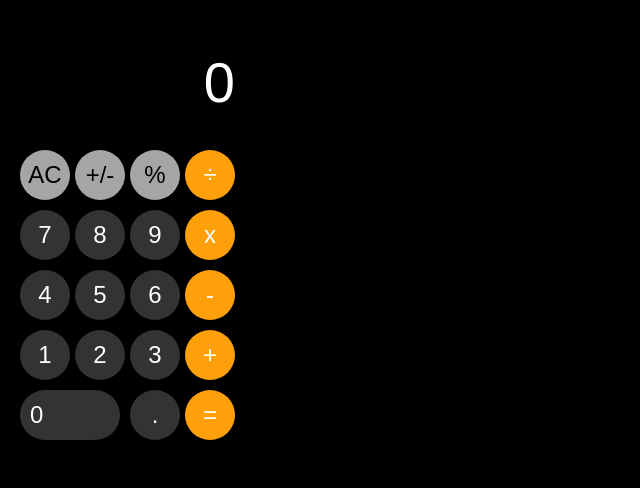
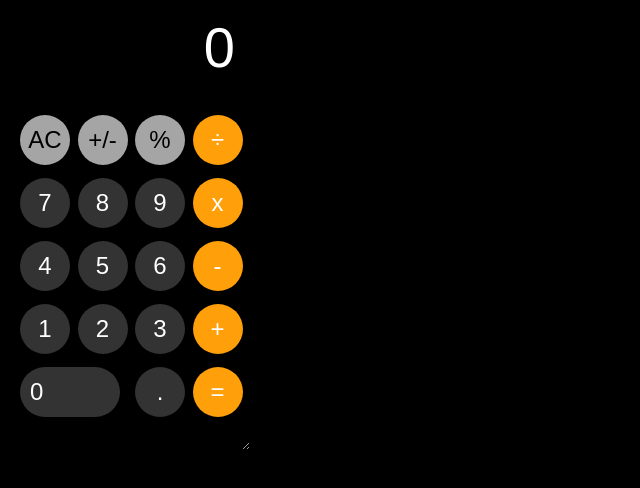
Before and after one commit to Spac3y/Calculator-IPhone, a plain HTML site: page index.html in a window 1280 px wide. Shown: the whole page, without its empty margins (0-640 px from the left). Drawn offline with Linux system fonts and the light colour scheme.

Commit message:
Add id made resize add js

```diff
--- a/index.html
+++ b/index.html
@@ -14,25 +14,25 @@
 	<div class="container" id="main">
 		<div class="output">0</div>
 		<div class="button-container">
-			<button class="functions">AC</button>
-			<button class="functions">+/-</button>
-			<button class="functions">%</button>
-			<button class="operation"> ÷ </button>
-			<button class="numbers">7</button>
-			<button class="numbers">8</button>
-			<button class="numbers">9</button>
-			<button class="operation"> x </button>
-			<button class="numbers">4</button>
-			<button class="numbers">5</button>
-			<button class="numbers">6</button>
-			<button class="operation"> - </button>
-			<button class="numbers">1</button>
-			<button class="numbers">2</button>
-			<button class="numbers">3</button>
-			<button class="operation"> + </button>
-			<button class="numbers special">0</button>
-			<button class="numbers">.</button>
-			<button class="operation"> = </button>
+			<button class="functions" id="clear">AC</button>
+			<button class="functions" id="plusminus">+/-</button>
+			<button class="functions" id="divideby100">%</button>
+			<button class="operation" id="divide"> ÷ </button>
+			<button class="numbers" id="seven">7</button>
+			<button class="numbers" id="eight">8</button>
+			<button class="numbers" id="nine">9</button>
+			<button class="operation" id="multiply"> x </button>
+			<button class="numbers" id="four">4</button>
+			<button class="numbers" id="five">5</button>
+			<button class="numbers" id="six">6</button>
+			<button class="operation" id="minus"> - </button>
+			<button class="numbers" id="one">1</button>
+			<button class="numbers" id="two">2</button>
+			<button class="numbers" id="three">3</button>
+			<button class="operation" id="plus"> + </button>
+			<button class="numbers special" id="zero">0</button>
+			<button class="numbers" id="dot">.</button>
+			<button class="operation" id="equal"> = </button>
 		</div>
 	</div>
 </body>
--- a/javascript.js
+++ b/javascript.js
@@ -0,0 +1,38 @@
+
+function selector( elementID ) {
+	let element = document.getElementById(elementID);
+	return element
+}
+
+function listener( elementID ) {
+	let element = selector(elementID)
+	element.addEventListener("click", console.log(element.textContent))
+}
+
+const numbers = {
+	"one" : selector("one"),
+	"two": selector("two"),
+	"three": selector("three"),
+	"four": selector("four"),
+	"five": selector("five"),
+	"six": selector("six"),
+	"seven": selector("seven"),
+	"eight": selector("eight"),
+	"zero": selector("zero"),
+	"nine": selector("nine"),
+}
+
+const operations = {
+	"plus": selector("plus"),
+	"minus": selector("minus"),
+	"multiply": selector("multiply"),
+	"divide": selector("divide"),
+	"divideby100": selector("divideby100"),
+	"plusminus": selector("plusminus"),
+	"equal": selector("equal")
+}
+
+const special = {
+	"clear": selector("clear"),
+	"dot" :selector("dot")
+}
--- a/style.css
+++ b/style.css
@@ -8,17 +8,16 @@ body {
 }
 
 .container {
-	/* display: flex;
-	flex-direction: column;
-	justify-content: center;
-	align-items: center; */
+	height: 450px;
+	width: 250px;
+	resize: both;
+	overflow: auto;
+	/* border: 1px solid white; */
 }
 
 .output {
-	/* border: 1px solid white; */
 	font-size: 350%;
-	height:100px;
-	max-width: 220px;
+	/* max-width: 220px; */
 	margin: 15px;
 	display: flex;
 	justify-content: end;
@@ -27,9 +26,11 @@ body {
 
 .button-container {
 	padding: 10px;
-	max-height: 300px;
-	max-width: 220px;
+	max-height: 70%;
+	/* max-width: 220px; */
 	display: grid;
+	margin: 0 auto;
+	padding: 3px auto;
 
 	grid-template-columns: 25% 25% 25% 25%;
 	grid-template-rows: 20% 20% 20% 20% 20%;
@@ -37,12 +38,12 @@ body {
 
 button {
 	font-size: x-large;
+	margin: 10px;
 	height: 50px;
 	width: 50px;
 	text-align: center;
 	border: 0px transparent;
 	border-radius: 50px;
-	margin: 10px;
 }
 
 button.functions {
```
